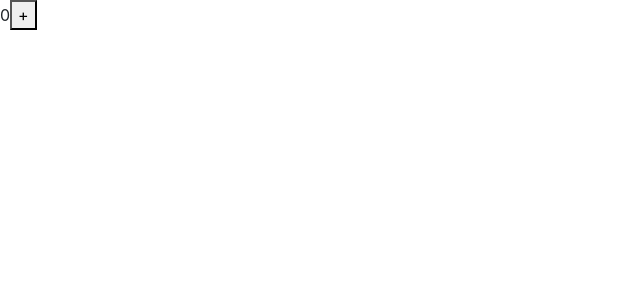
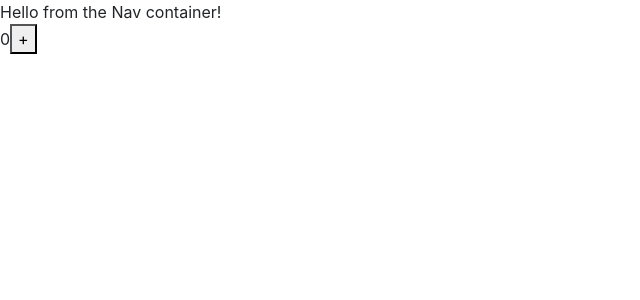
Before and after one commit to Star-Nose/Travelist, a React app: page /main in a window 1280 px wide. Shown: the top 300 px of the page, without its empty margins (0-640 px from the left). Built offline with nearby package versions, Linux system fonts and the light colour scheme.

Commit message:
(add) added Nav Component and included in Main container

```diff
--- a/client/containers/MainContainer.jsx
+++ b/client/containers/MainContainer.jsx
@@ -4,6 +4,7 @@ import { connect } from 'react-redux';
 
 import * as actions from '../actions/actions';
 import Login from '../components/Login.jsx';
+import NavContainer from './NavContainer.jsx';
 
 const mapDispatchToProps = (dispatch) => ({
   addCount: () => dispatch(actions.addCount()),
@@ -13,12 +14,17 @@ const mapStateToProps = (state) => ({
   count: state.trips.count,
 });
 
+// within main - nav container, side-bar container, activities container (3)
+
 const MainContainer = (props) => {
   const { count, addCount } = props;
   return (
+
     <div>
+      <NavContainer />
       {count}
       <button type="button" onClick={addCount}>+</button>
+
     </div>
   );
 };
--- /dev/null
+++ b/client/containers/NavContainer.jsx
@@ -0,0 +1,10 @@
+/* eslint-disable react/prop-types */
+import React from'react';
+
+const NavContainer = (props) => {
+    return (
+        <div>Hello from the Nav container!</div>
+    )
+}
+
+export default NavContainer;
```
